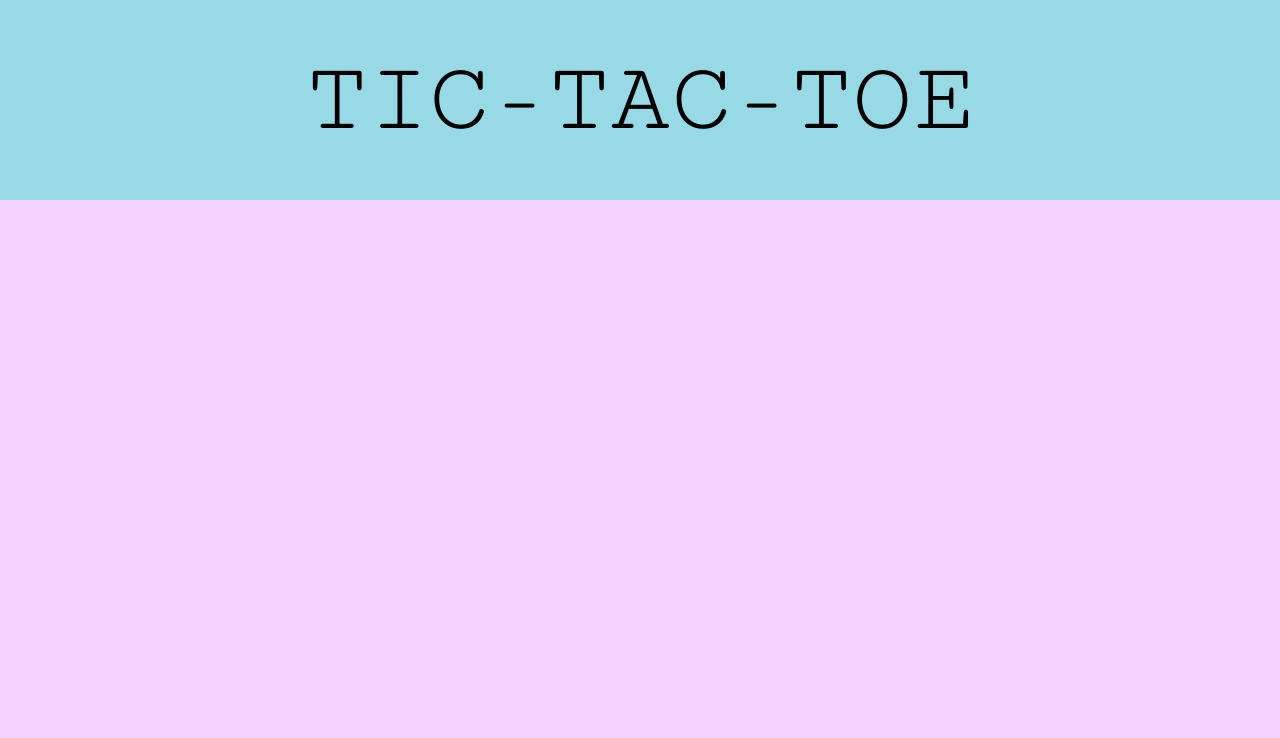
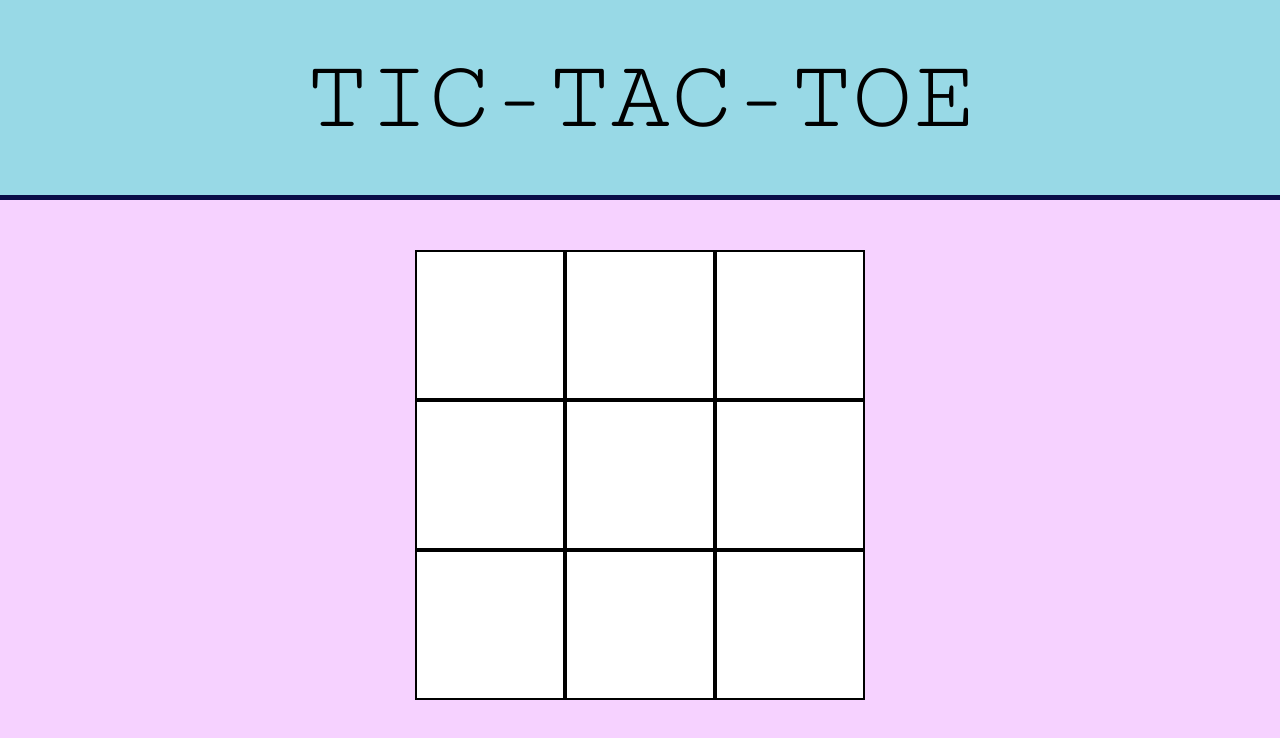
Before and after one commit to yiyuanyi/tic-tac-toe, a plain HTML site: page index.html in a window 1280 px wide. Drawn offline with Linux system fonts and the light colour scheme.

Commit message:
add more styling.

```diff
--- a/style.css
+++ b/style.css
@@ -7,7 +7,6 @@
 }
 
 #body {
-    display: flex;
     background-color: #f6d2ff;
 }
 
@@ -18,6 +17,8 @@
     width: 100%;
     height: 200px;
     background-color: #98d9e6;
+    border-bottom: solid 5px #090d47;
+    margin-bottom: 50px;
 }
 
 #page-header {
@@ -25,3 +26,17 @@
     font-weight: normal;
     font-size: 100px;
 }
+
+#game-board {
+    margin: 0 auto;
+    display: grid;
+    width: 450px;
+    height: 450px;
+    grid-template-columns: repeat(3, 1fr);
+    grid-template-rows: repeat(3, 1fr);
+}
+
+.tile {
+    background-color: #FFF;
+    border: solid 2px #000;
+}
```
